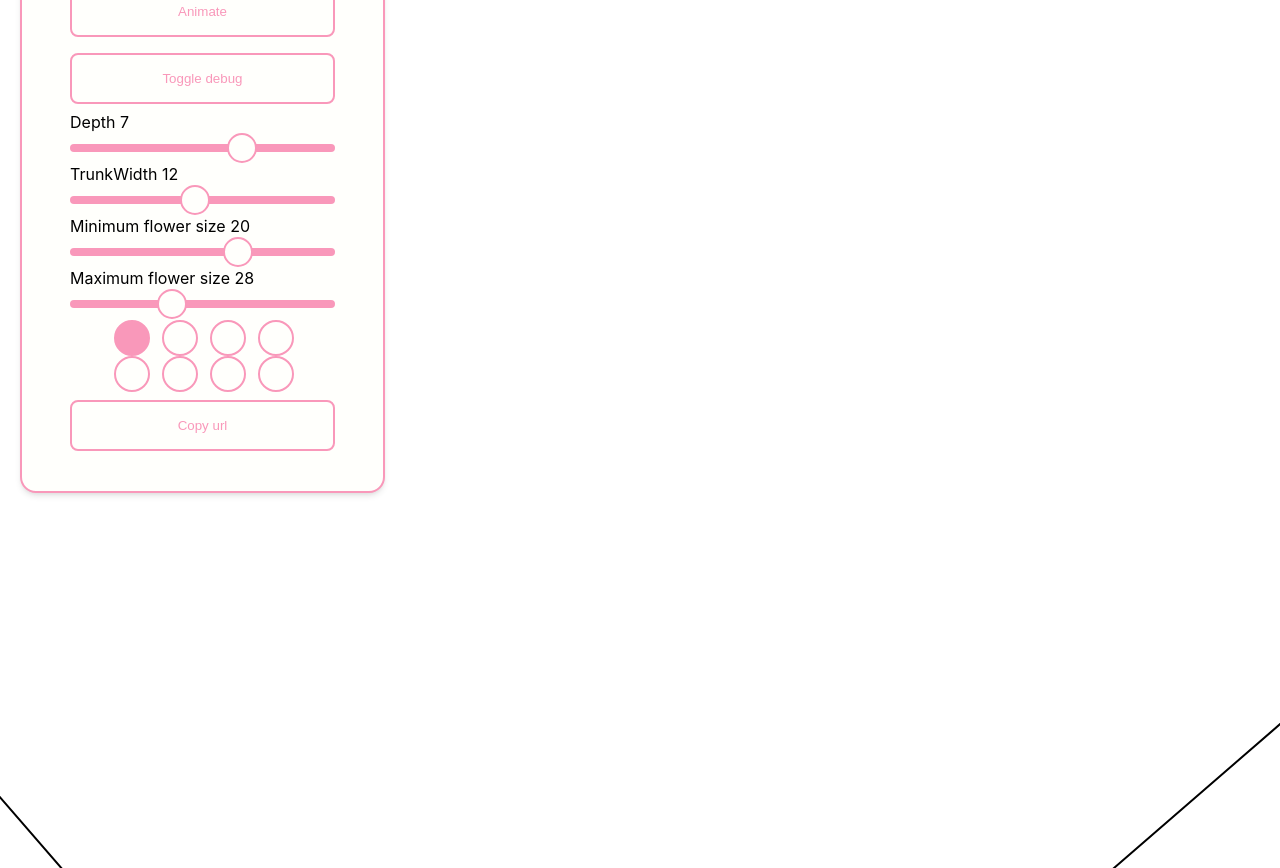
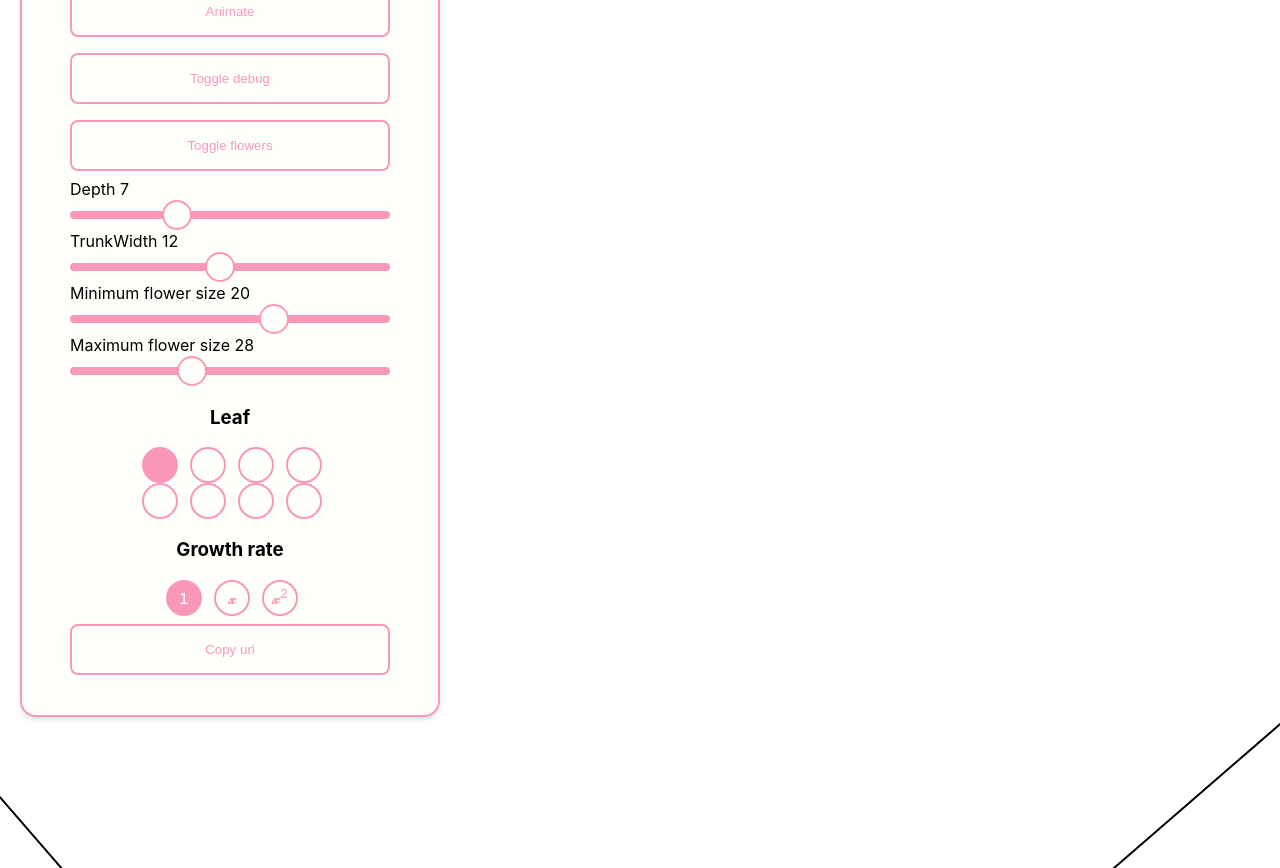
Before and after one commit to domtronn/dc-trees, a Next.js app: page / in a window 1280 px wide. Shown: the part 1020-1888 px from the top of the page. Built offline with nearby package versions, Linux system fonts and the light colour scheme.

Commit message:
Fix client errors, add perf measurements, add toggle flowers, fixes

```diff
--- a/components/controls.jsx
+++ b/components/controls.jsx
@@ -31,7 +31,7 @@ const Controls = ({ grammar: g, start, onChange = _ => _ }) => {
           .entries(grammar)
           .map(([name, { length, rotation }, i]) => (
             <div
-              key={i}
+              key={`${name}-${i}`}
               css={css`display: flex; flex-direction: column; align-items: center;`}
             >
               <h2 css={css`margin: 0 16px;`}>{name}</h2>
@@ -128,8 +128,8 @@ const Controls = ({ grammar: g, start, onChange = _ => _ }) => {
           ...grammar,
           [nextGrammar(grammar)]: {
             next: [],
-            length: 10,
-            rotation: 0
+            length: 20,
+            rotation: Math.PI / 2
           }
         })}
       >
--- /dev/null
+++ b/components/measure.jsx
@@ -0,0 +1,41 @@
+import React from 'react'
+
+export class MeasureRender extends React.Component {
+  constructor() {
+    super()
+    this.mounted = false
+  }
+
+  render() {
+    const { name } = this.props
+    if (typeof window === 'undefined') return this.props.children
+
+    if (this.mounted) {
+      window.performance.mark(`${name}UpdateStart`)
+    } else {
+      window.performance.mark(`${name}MountStart`)
+    }
+    return this.props.children
+  }
+
+  componentDidMount() {
+    const { name } = this.props
+    if (typeof window === 'undefined') return
+
+    this.mounted = true
+    window.performance.mark(`${name}MountEnd`)
+    console.log(
+      `${name} render:\t`, window.performance.measure(`${name}Mount`, `${name}MountStart`, `${name}MountEnd`).duration
+    )
+  }
+
+  componentDidUpdate() {
+    const { name } = this.props
+    if (typeof window === 'undefined') return
+
+    window.performance.mark(`${name}UpdateEnd`)
+    console.log(
+      `${name} render:\t`, window.performance.measure(`${name}Update`, `${name}UpdateStart`, `${name}UpdateEnd`).duration
+    )
+  }
+}
--- a/pages/index.js
+++ b/pages/index.js
@@ -25,6 +25,8 @@ import { Button } from '../components/button'
 import { Range } from '../components/range'
 import { Checkbox } from '../components/checkbox'
 
+import { MeasureRender } from '../components/measure'
+
 const col = (s, m, e, limit = 7) => (i, arr) => {
   return i < limit
     ? mix(i / (limit - 1), m, s)
@@ -37,6 +39,12 @@ const treecol = col(
   palette.white,
   7
 )
+
+const growthFunctions = {
+  linear: (layers) => (len, layer) => len - (layer * (len / (2 * layers))),
+  exponential: (layers) => (len, layer) => len * (1 / (layer + 1)),
+  static: (layers) => (len) => len,
+}
 
 const animate = (data, { onStart, onEnd }) => {
   onStart()
@@ -91,12 +99,20 @@ const Home = ({
   const [flowerMin, setFlowerMin] = useState(_flowerMin)
   const [flowerMax, setFlowerMax] = useState(_flowerMax)
   const [trunkWidth, setTrunkWidth] = useState(_trunkWidth)
+  const [growth, setGrowth] = useState('static')
 
   const [anim, setAnim] = useState(false)
   const [debug, setDebug] = useState(false)
   const [visible, setCardVisible] = useState(false)
+  const [flowerVis, setFlowerVis] = useState(true)
 
-  const data = generate(grammar, layers, start, [1000, 1000], (length, layer) => length - (layer * 5))
+  const data = generate(
+    grammar,
+    layers,
+    start,
+    [1000, 1000],
+    growthFunctions[growth](layers)
+  )
   const animationHandlers = {
     onStart: _ => setAnim(true), onEnd: _ => setAnim(false)
   }
@@ -114,6 +130,24 @@ const Home = ({
 
   return (
     <>
+      <style
+        dangerouslySetInnerHTML={{
+          __html: `
+            sup { margin-bottom: 8px; }
+            :root {
+             font-family: -apple-system, BlinkMacSystemFont, "Segoe UI", Roboto, Helvetica, Arial, sans-serif, "Apple Color Emoji", "Segoe UI Emoji", "Segoe UI Symbol";
+              --primary: ${palette.flower};
+              --white: ${palette.white};
+              --black: ${palette.black};
+            }
+            input { display: block; }
+            body { margin: 0; }
+            .tree { z-index: 5; position: relative; }
+            .flower { opacity: 0; }
+            .debug .flower { display: none; }`
+        }}
+      >
+      </style>
       <Card>
         <Controls
           start={start}
@@ -136,11 +170,18 @@ const Home = ({
           Toggle debug
         </Button>
 
+        <Button
+          block
+          onClick={_ => setFlowerVis(!flowerVis)}
+        >
+          Toggle flowers
+        </Button>
+
         <Range
           label='Depth'
           type='range'
           min={1}
-          max={10}
+          max={20}
           step={1}
           value={layers}
           onChange={e => setLayers(+e.target.value)}
@@ -176,12 +217,12 @@ const Home = ({
           onChange={e => setFlowerMax(+e.target.value)}
         />
 
-        <div
-          css={css`text-align: center;`}
-        >
+        <div css={css`text-align: center;`}>
+          <h3>Leaf</h3>
           {
             [1,2,3,4].map(id => (
               <Checkbox
+                key={id}
                 checked={id === flowerId}
                 onChange={_ => setFlowerId(id)}
                 name='flower-id'
@@ -202,6 +243,7 @@ const Home = ({
           {
             [1,2,3,4].map(id => (
               <Checkbox
+                key={id}
                 checked={id + 4 === flowerId}
                 onChange={_ => setFlowerId(id + 4)}
                 name='flower-id'
@@ -220,17 +262,40 @@ const Home = ({
           }
         </div>
 
+        <div css={css`text-align: center;`}>
+          <h3>Growth rate</h3>
+          <Checkbox
+            checked={growth === 'static'}
+            onChange={_ => setGrowth('static')}
+            name='growth-id'
+            type='radio'
+          >
+            𝟷
+          </Checkbox>
+          <Checkbox
+            checked={growth === 'linear'}
+            onChange={_ => setGrowth('linear')}
+            name='growth-id'
+            type='radio'
+          >
+            𝓍
+          </Checkbox>
+          <Checkbox
+            checked={growth === 'exponential'}
+            onChange={_ => setGrowth('exponential')}
+            name='growth-id'
+            type='radio'
+          >
+            𝓍<sup>𝟸</sup>
+          </Checkbox>
+        </div>
+
         <Button
           block
           onClick={_ => {
             navigator
               .clipboard
               .writeText(`http://localhost:3000/?settings=${btoa(JSON.stringify(settings))}`)
-              .then(function() {
-                /* clipboard successfully set */
-              }, function() {
-                /* clipboard write failed */
-              });
           }}
         >
           Copy url
@@ -238,22 +303,6 @@ const Home = ({
 
       </Card>
       <div css={{ position: 'relative' }}>
-        <style>
-          {`
-
-        :root {
-         font-family: -apple-system, BlinkMacSystemFont, "Segoe UI", Roboto, Helvetica, Arial, sans-serif, "Apple Color Emoji", "Segoe UI Emoji", "Segoe UI Symbol";
-          --primary: ${palette.flower};
-          --white: ${palette.white};
-          --black: ${palette.black};
-        }
-        input { display: block; }
-        body { margin: 0; }
-        .tree { z-index: 5; position: relative; }
-        .flower { opacity: 0; }
-        .debug .flower { display: none; }
-      `}
-        </style>
         <div
           css={css`
         .debug path[data-g='a'] { stroke: #ff595e !important; }
@@ -268,6 +317,7 @@ const Home = ({
             maxWidth: '100vw'
           }}
         >
+          <MeasureRender name='tree'>
             <svg
               className={`tree ${debug ? 'debug' : ''} ${anim ? 'animate' : ''}`} viewBox='0 0 2000 2000'
               style={{
@@ -312,6 +362,7 @@ const Home = ({
                   ))
               }
 
+              {flowerVis && (
                 <g id='flowers'>
                   {
                     data
@@ -347,8 +398,10 @@ const Home = ({
                       }))
                   }
                 </g>
+              )}
 
             </svg>
+          </MeasureRender>
         </div>
 
         <svg
--- a/utils/generate-grammar.js
+++ b/utils/generate-grammar.js
@@ -17,7 +17,8 @@ const accumulate = (grammar, arr, offset = 0, start = [0, 0], layer, magF) => []
   })
 
 export const generate = (grammar = {}, levels = 1, start = 'a', startPos = [500, 500], magF = _ => _) => {
-  return Array(levels)
+  const t0 = new Date()
+  const result = Array(levels)
     .fill()
     .reduce((acc, it, i, arr) => [
       ...acc,
@@ -25,4 +26,6 @@ export const generate = (grammar = {}, levels = 1, start = 'a', startPos = [500,
         accumulate(grammar, grammars(grammar[g].next), rotation, end, i, magF)
       ), [])
     ], [accumulate(grammar, start, 0, startPos, 0, magF)])
+  console.log('Grammar generation:\t', new Date() - t0, 'ms')
+  return result
 }
```
Lines whose indentation alone changed are shown as unchanged.
